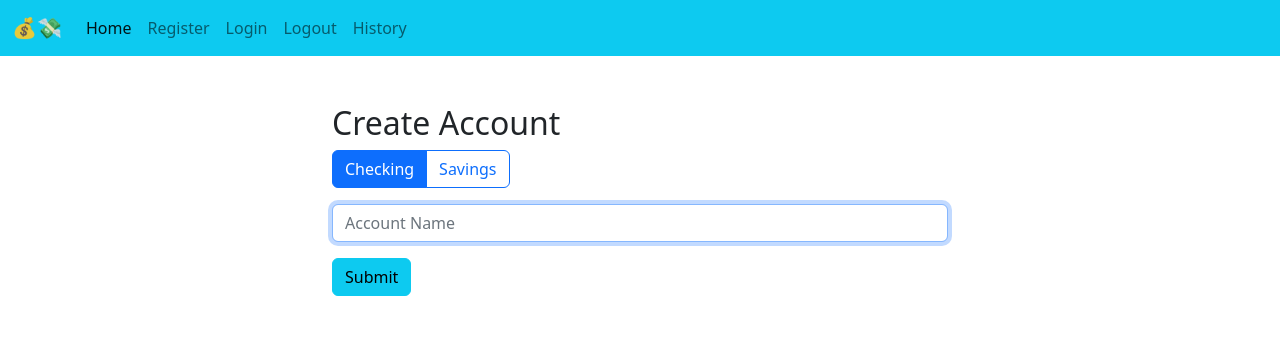
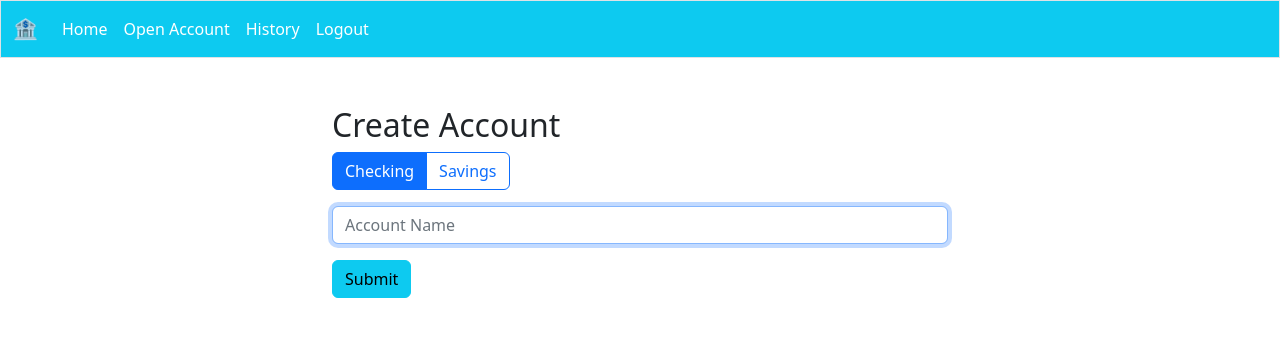
Before and after one commit to daniel19e/Banking-App-Project, a Flask app: page /createaccount in a window 1280 px wide. Shown: the top 337 px of the page. Run offline with Flask 2, Linux system fonts and the light colour scheme; the visitor is signed in with stand-in values (Sample User, id 1).

Commit message:
modified style for navbar

```diff
--- /dev/null
+++ b/application/static/styles.css
@@ -0,0 +1,3 @@
+nav .navbar-nav a {
+    color:white;
+}
--- a/application/templates/index.html
+++ b/application/templates/index.html
@@ -4,8 +4,9 @@
     Home
 {% endblock %}
 {% block main %}
-    <h1>    </h1>
+<div class="container mt-5 w-50">
     <h1> Welcome {{ user }}</h1>
+</div>
     <!-- Here we need to add information for all the bank accounts for the user i.e balance and link to account info -->
 
 {% endblock %}
--- a/application/templates/navbar.html
+++ b/application/templates/navbar.html
@@ -3,22 +3,26 @@
  <!-- Navbar starts here -->
  <head>
  <link href="https://cdn.jsdelivr.net/npm/bootstrap@5.2.1/dist/css/bootstrap.min.css" rel="stylesheet" integrity="sha384-iYQeCzEYFbKjA/T2uDLTpkwGzCiq6soy8tYaI1GyVh/UjpbCx/TYkiZhlZB6+fzT" crossorigin="anonymous">
+ <link href="/static/styles.css" rel="stylesheet">
 </head>
 <body>
-  <nav class="navbar navbar-expand-lg bg-info">
+  <nav class="navbar navbar-expand-lg bg-info border">
     <div class="container-fluid">
-      <a class="navbar-brand" href="/">💰💸</a>
+      <a class="navbar-brand" href="/">🏦</a>
       <button class="navbar-toggler" type="button" data-bs-toggle="collapse" data-bs-target="#navbarNavAltMarkup" aria-controls="navbarNavAltMarkup" aria-expanded="false" aria-label="Toggle navigation">
         <span class="navbar-toggler-icon"></span>
       </button>
       <div class="collapse navbar-collapse" id="navbarNavAltMarkup">
         <div class="navbar-nav">
-          <a class="nav-link active" aria-current="page" href="/">Home</a>
+          <a class="nav-link" aria-current="page" href="/">Home</a>
+          {% if not session.user_id %}
           <a class="nav-link" href="/register">Register</a>
           <a class="nav-link" href="/login">Login</a>
-          {% if session.user_id %} <!-- Don't display these buttons unless user is logged in-->
+          {% else %}
+           <!-- Don't display these buttons unless user is logged in-->
+           <a id = "navlink"class="nav-link" href="/createaccount">Open Account</a>
+            <a class="nav-link" href="/">History</a>
             <a class="nav-link" href="/logout">Logout</a>
-            <a class="nav-link" href="/">History</a>
           {% endif %}
         </div>
       </div>
```
